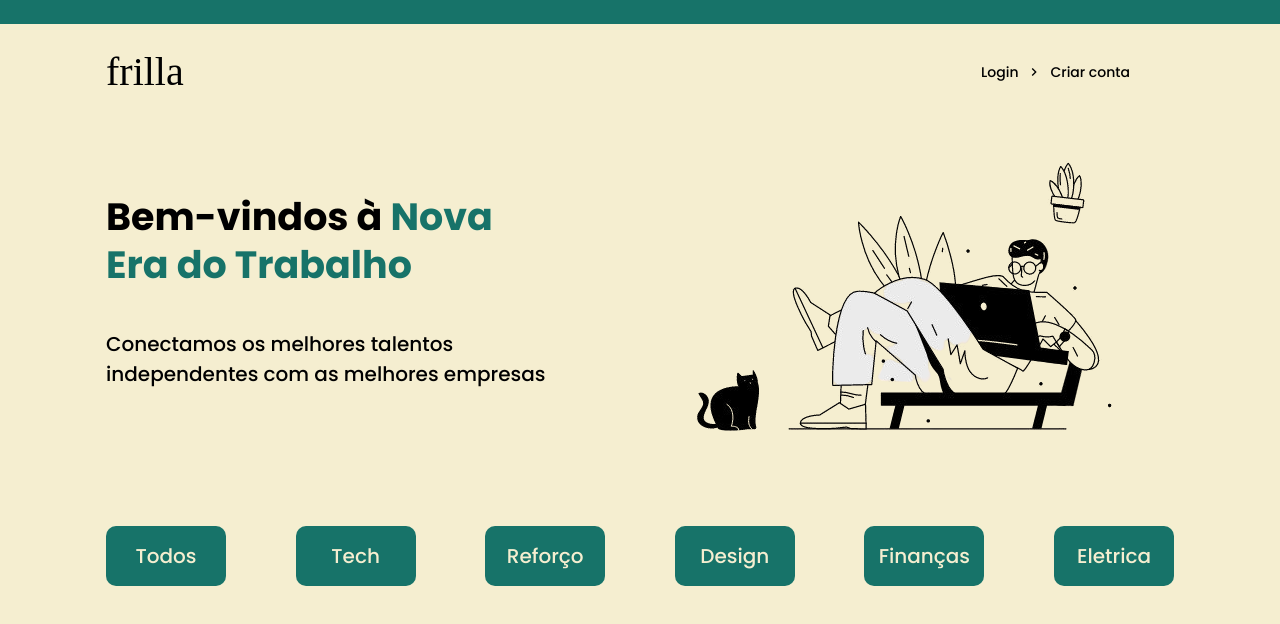
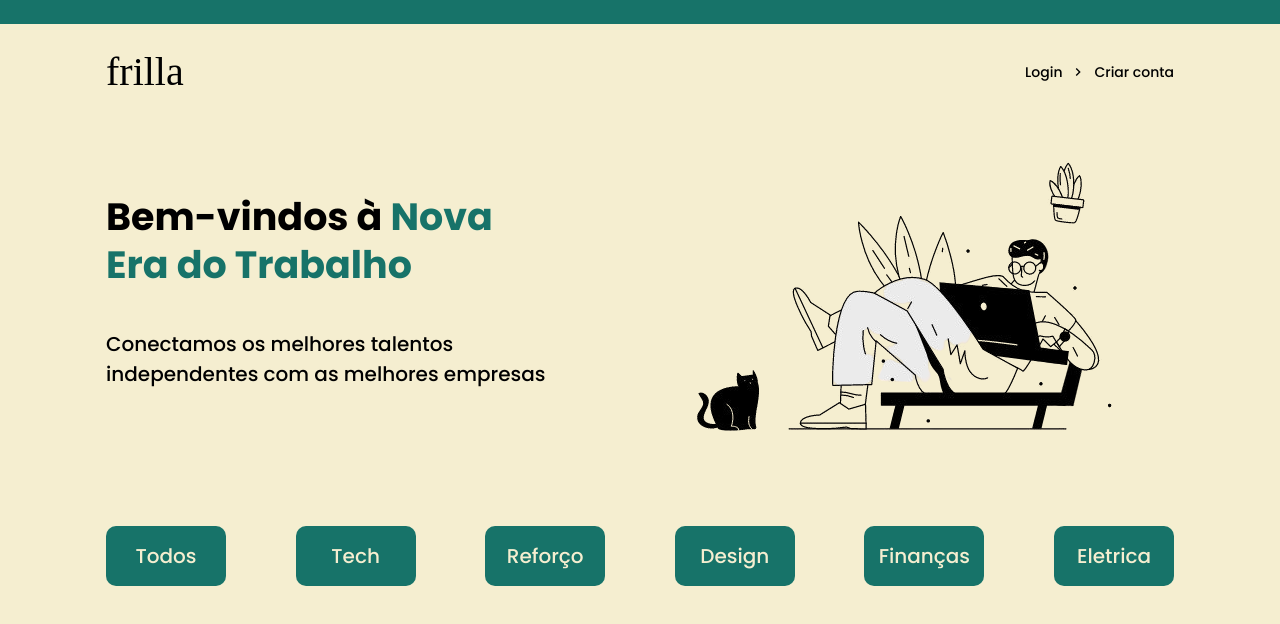
Before and after one commit to gaspartv/Freela-front, a React (Create React App) app: page / in a window 1280 px wide. Shown: the top 624 px of the page. Built offline with nearby package versions, Linux system fonts and the light colour scheme; no server answers; a web font is replaced by a local one.

Commit message:
fix: Style nav

```diff
--- a/src/components/Nav/styles.ts
+++ b/src/components/Nav/styles.ts
@@ -11,7 +11,6 @@ const entring = keyframes`
 `;
 
 export const NavStyled = styled.nav`
-  width: 80vw;
   display: flex;
   flex-direction: row;
   justify-content: space-between;
```
